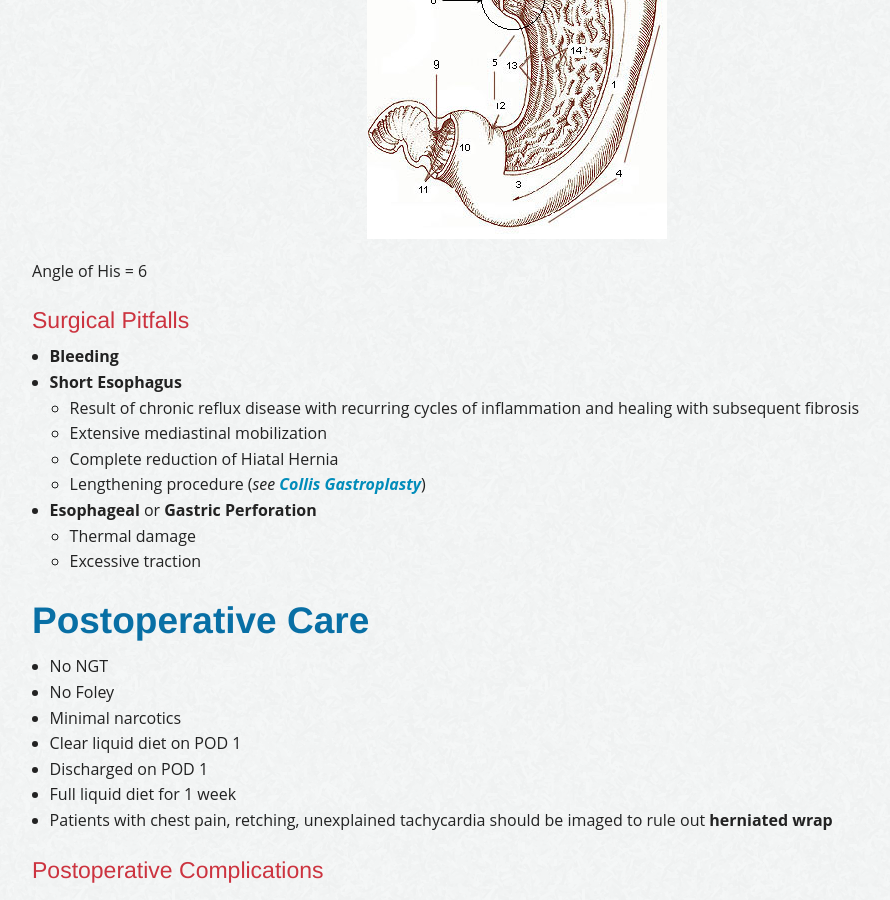
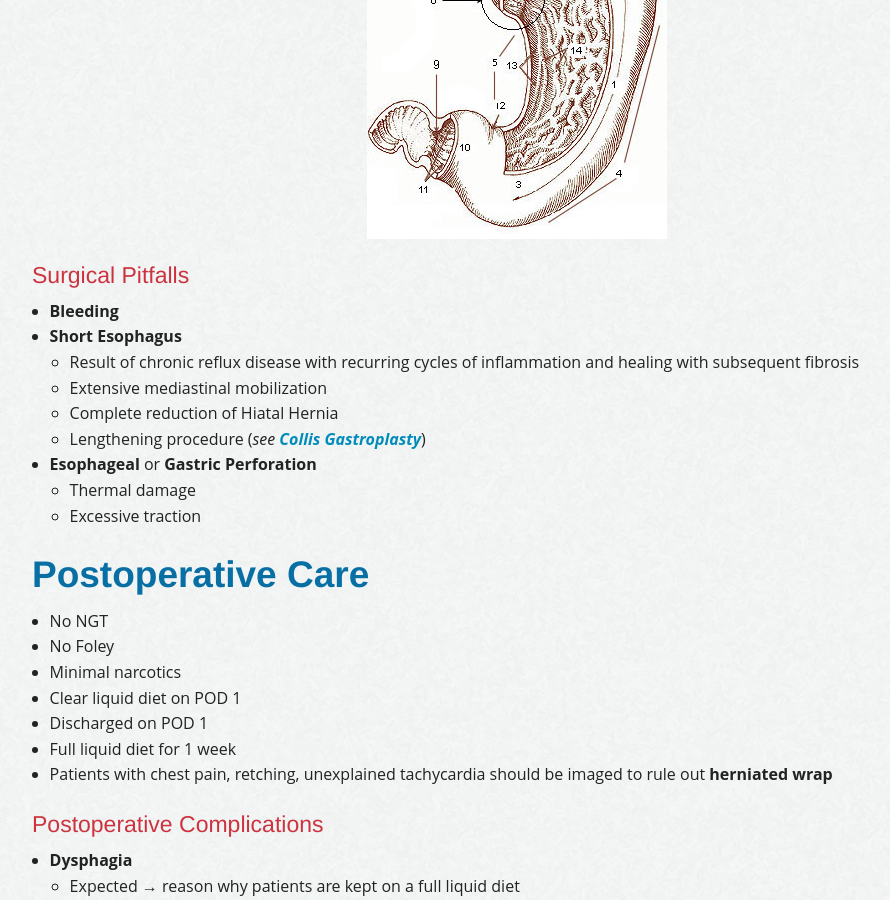
Before and after one commit to pjchung/pjchung.github.io, a Jekyll site: the page built from _posts/2014-10-26-gastroesophageal-reflux-disease.md, in a window 1280 px wide and 900 px high, scrolled down 2873 px. Shown: the whole window, without its empty margins (123-1013 px from the left). Built offline with Jekyll 4.4.1, drawn with Linux system fonts in a browser that asks for light colours; comment, search, counter and statistics services are not loaded.

Commit message:
Updated GERD Post

```diff
--- a/_posts/2014-10-26-gastroesophageal-reflux-disease.md
+++ b/_posts/2014-10-26-gastroesophageal-reflux-disease.md
@@ -134,8 +134,6 @@ categories: esophagus
 
 <img src="/assets/2014-10-26-gastroesophageal-reflux-disease/angle_of_his.jpg" alt="angle-of-his" class="center">
 
-Angle of His = 6
-
 #### Surgical Pitfalls
 
 * **Bleeding**
```
